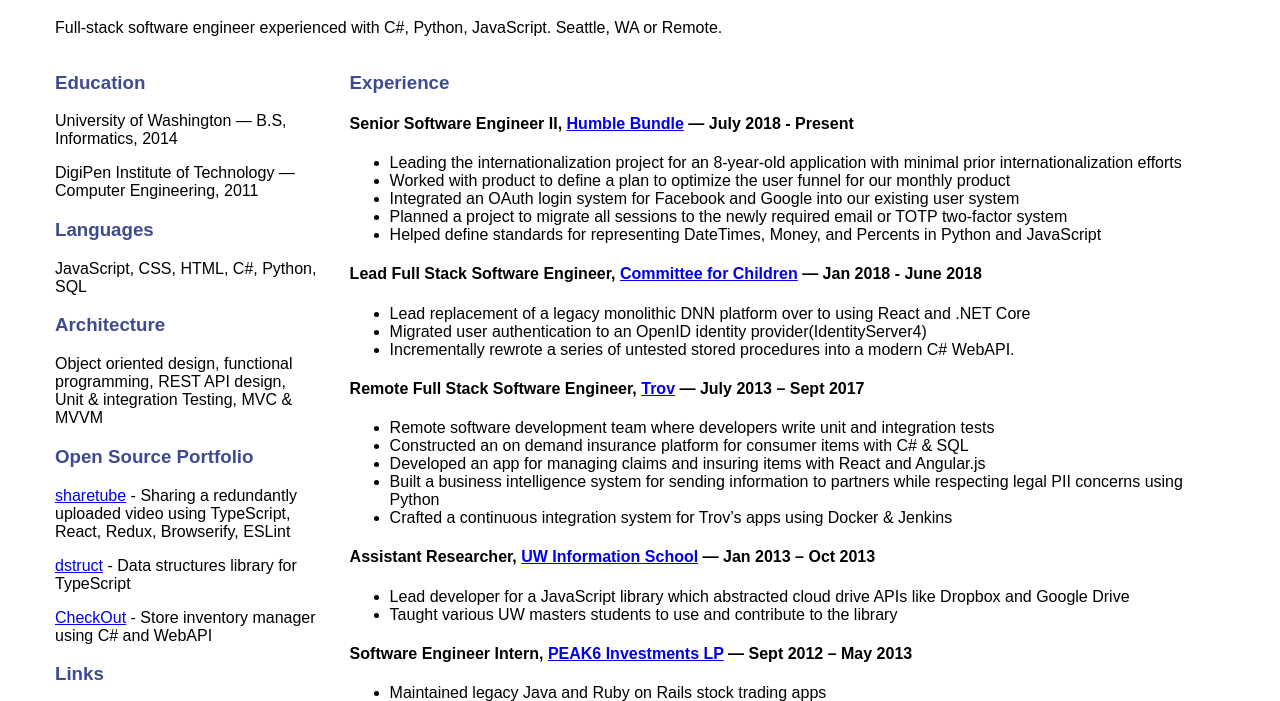
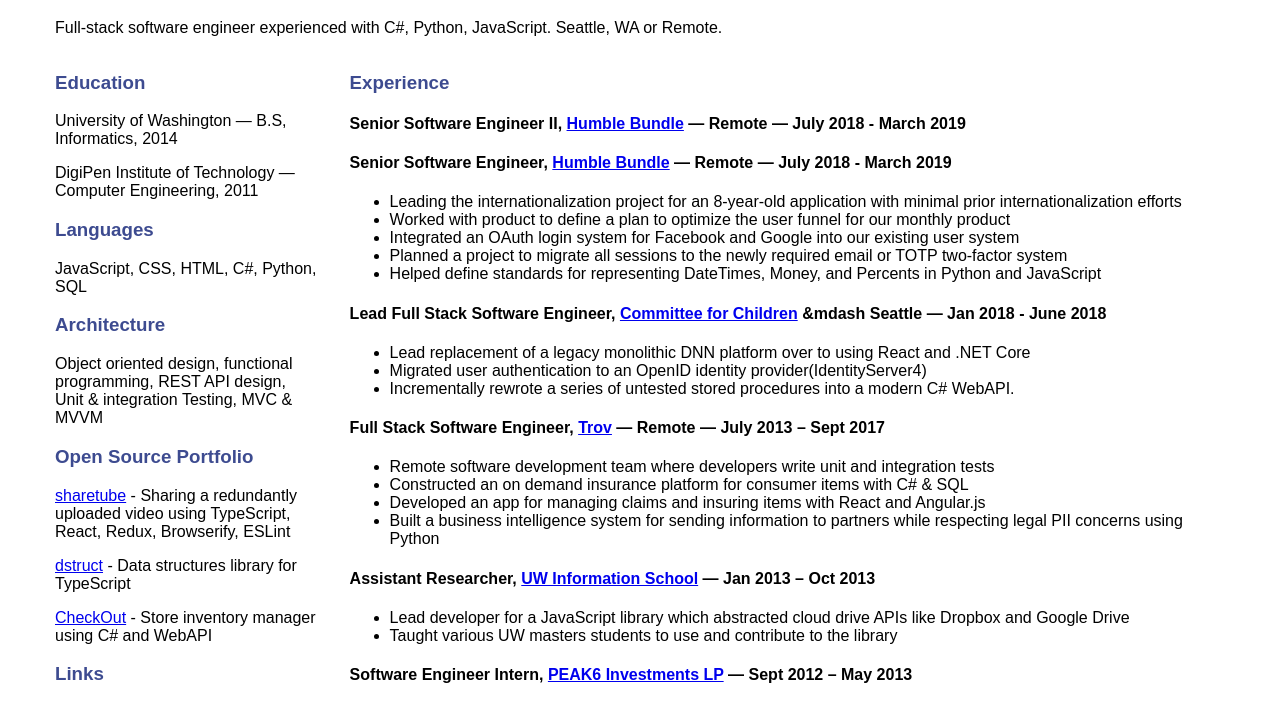
Before and after one commit to emmajsadams/personal-website, a plain HTML site: page index.html in a window 1280 px wide. Shown: the part 61-762 px from the top of the page. Drawn offline with nearby package versions, Linux system fonts and the light colour scheme.

Commit message:
Update index.html

```diff
--- a/index.html
+++ b/index.html
@@ -57,7 +57,14 @@
     <h4 class="section-subheader">
         Senior Software Engineer II,
         <a href="//www.humblebundle.com">Humble Bundle</a> &mdash;
-        July 2018 - Present
+        Remote &mdash;
+        July 2018 - March 2019
+    </h4>
+    <h4 class="section-subheader">
+        Senior Software Engineer,
+        <a href="//www.humblebundle.com">Humble Bundle</a> &mdash;
+        Remote &mdash;
+        July 2018 - March 2019
     </h4>
     <ul>
       <li>Leading the internationalization project for an 8-year-old application with minimal prior internationalization efforts</li>
@@ -69,7 +76,8 @@
 
     <h4 class="section-subheader">
         Lead Full Stack Software Engineer,
-        <a href="//www.cfchildren.org">Committee for Children</a> &mdash;
+        <a href="//www.cfchildren.org">Committee for Children</a> &mdash
+        Seattle &mdash;
         Jan 2018 - June 2018
     </h4>
     <ul>
@@ -79,8 +87,9 @@
     </ul>
 
     <h4 class="section-subheader">
-        Remote Full Stack Software Engineer,
+        Full Stack Software Engineer,
         <a href="https://www.trov.com/">Trov</a> &mdash;
+        Remote &mdash;
         July 2013 – Sept 2017
     </h4>
     <ul>
@@ -88,7 +97,6 @@
         <li>Constructed an on demand insurance platform for consumer items with C# & SQL</li>
         <li>Developed an app for managing claims and insuring items with React and Angular.js</li>
         <li>Built a business intelligence system for sending information to partners while respecting legal PII concerns using Python</li>
-        <li>Crafted a continuous integration system for Trov’s apps using Docker & Jenkins</li>
     </ul>
 
     <h4 class="section-subheader">
```
